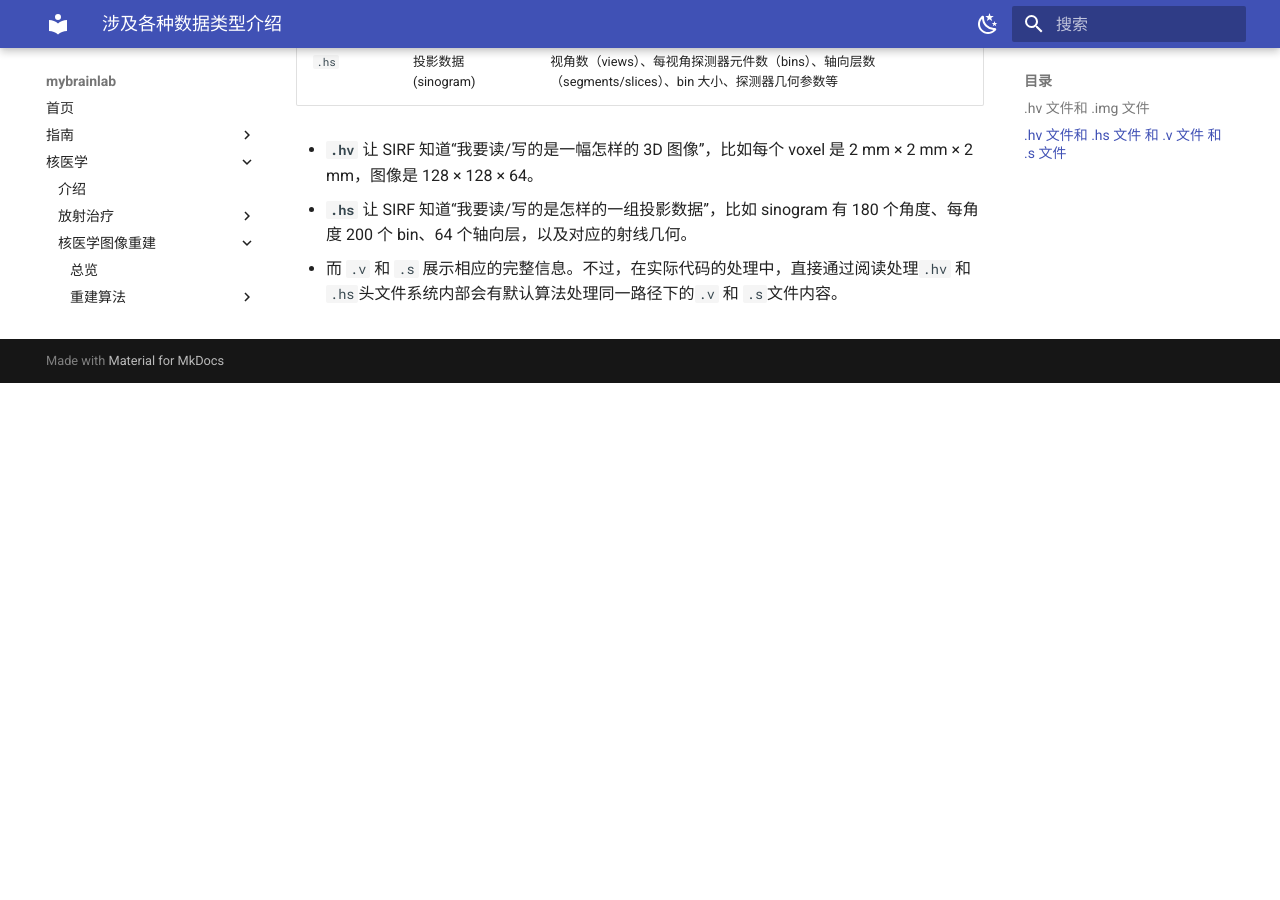
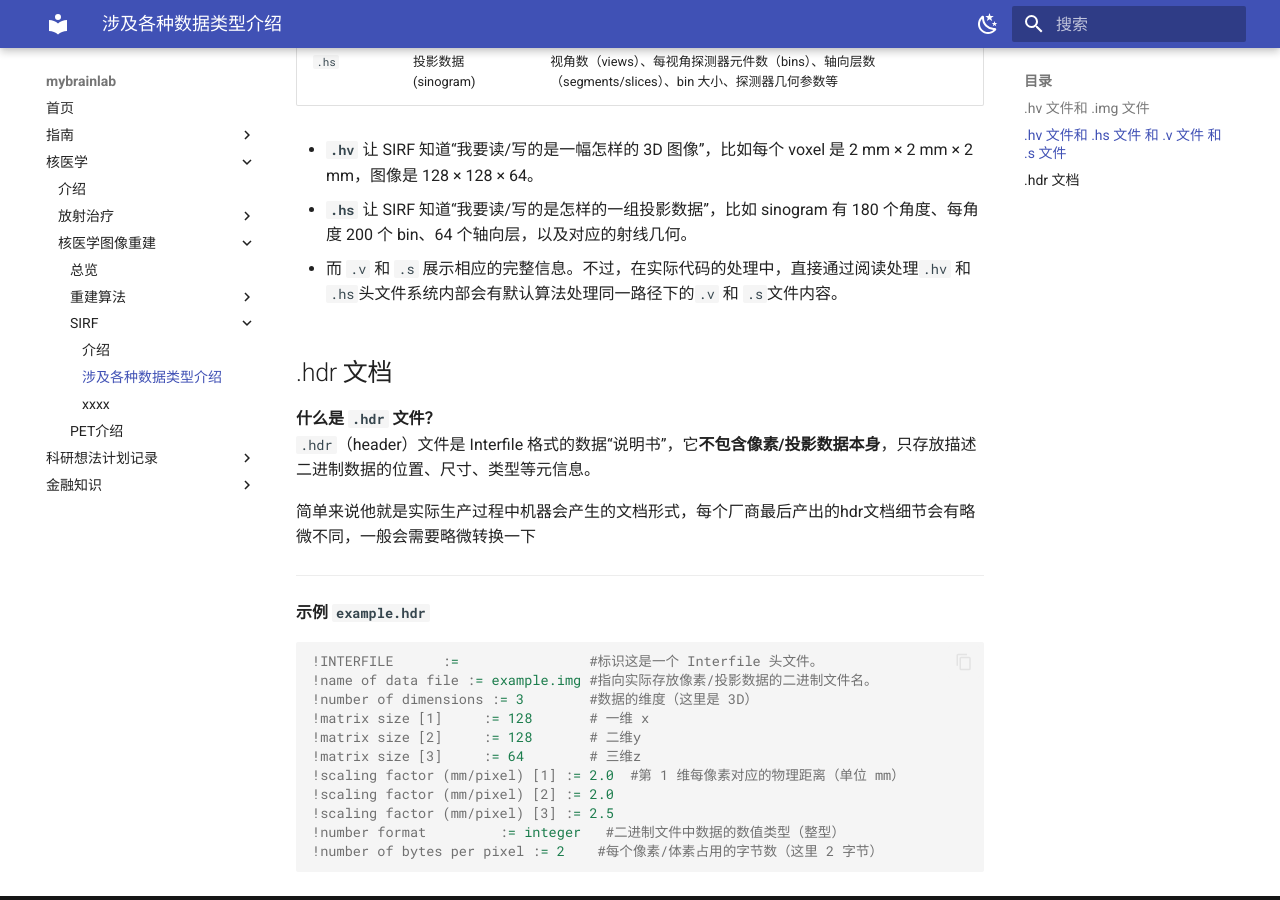
Before and after one commit to dutoumanwulao/mybrainlab, an MkDocs documentation site: the page built from docs/nukmed/recon/sirf/pictype.md, in a window 1280 px wide and 900 px high, scrolled down 749 px. Built offline with MkDocs 1.6.1 and Material for MkDocs 9.7.7, drawn with Linux system fonts in a browser that asks for light colours; before the commit the page ends 1132 px from its top, so only the background shows below that.

Commit message:
更新并查看内容

````diff
--- a/docs/nukmed/recon/sirf/pictype.md
+++ b/docs/nukmed/recon/sirf/pictype.md
@@ -30,3 +30,28 @@
 
 
 - 而 `.v` 和 `.s` 展示相应的完整信息。不过，在实际代码的处理中，直接通过阅读处理`.hv` 和 `.hs`头文件系统内部会有默认算法处理同一路径下的`.v` 和 `.s`文件内容。
+
+
+## .hdr 文档
+
+**什么是 `.hdr` 文件？**
+`.hdr`（header）文件是 Interfile 格式的数据“说明书”，它**不包含像素/投影数据本身**，只存放描述二进制数据的位置、尺寸、类型等元信息。
+
+简单来说他就是实际生产过程中机器会产生的文档形式，每个厂商最后产出的hdr文档细节会有略微不同，一般会需要略微转换一下
+
+---
+
+**示例 `example.hdr`**
+```ini
+!INTERFILE      :=                #标识这是一个 Interfile 头文件。
+!name of data file := example.img #指向实际存放像素/投影数据的二进制文件名。
+!number of dimensions := 3        #数据的维度（这里是 3D）
+!matrix size [1]     := 128       # 一维 x
+!matrix size [2]     := 128       # 二维y
+!matrix size [3]     := 64        # 三维z
+!scaling factor (mm/pixel) [1] := 2.0  #第 1 维每像素对应的物理距离（单位 mm）
+!scaling factor (mm/pixel) [2] := 2.0
+!scaling factor (mm/pixel) [3] := 2.5
+!number format         := integer   #二进制文件中数据的数值类型（整型）
+!number of bytes per pixel := 2    #每个像素/体素占用的字节数（这里 2 字节）
+```
````
Also changed, not shown: docs/guide/index.md (+4 -4 lines).
